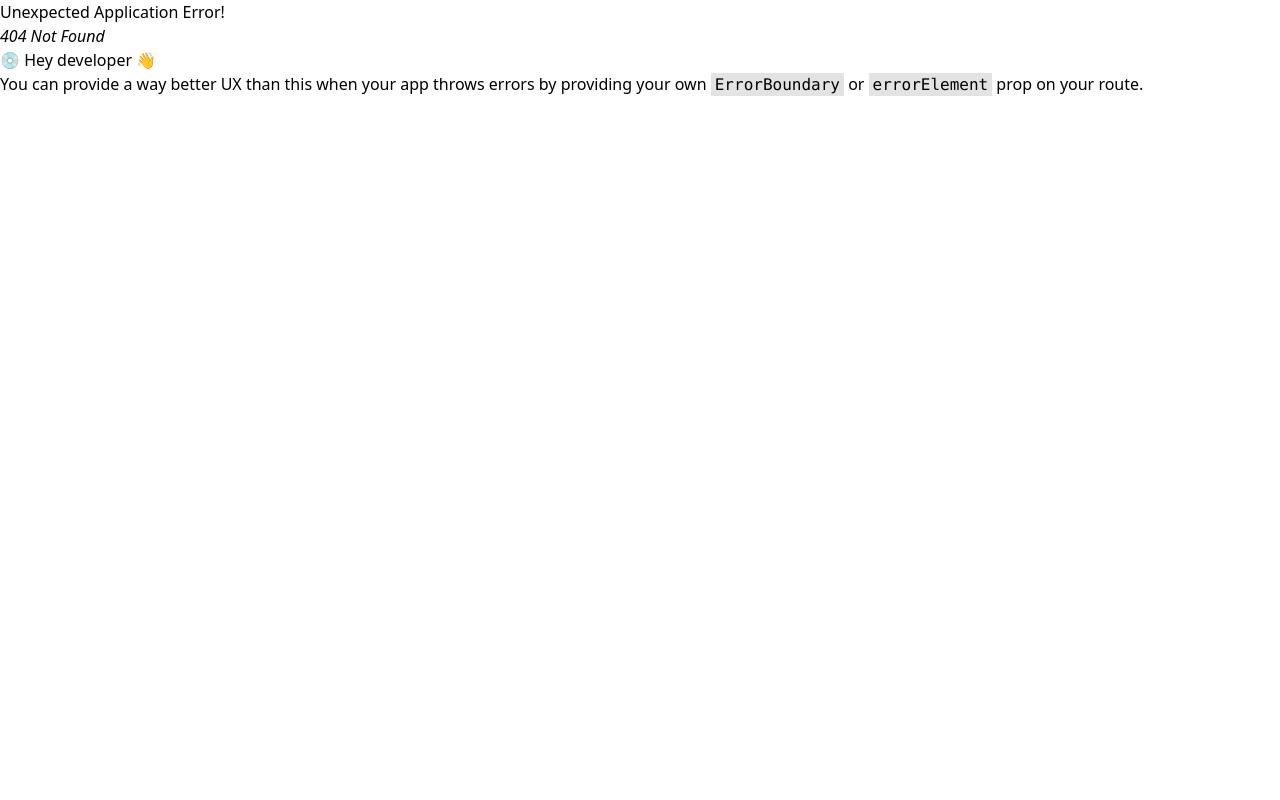
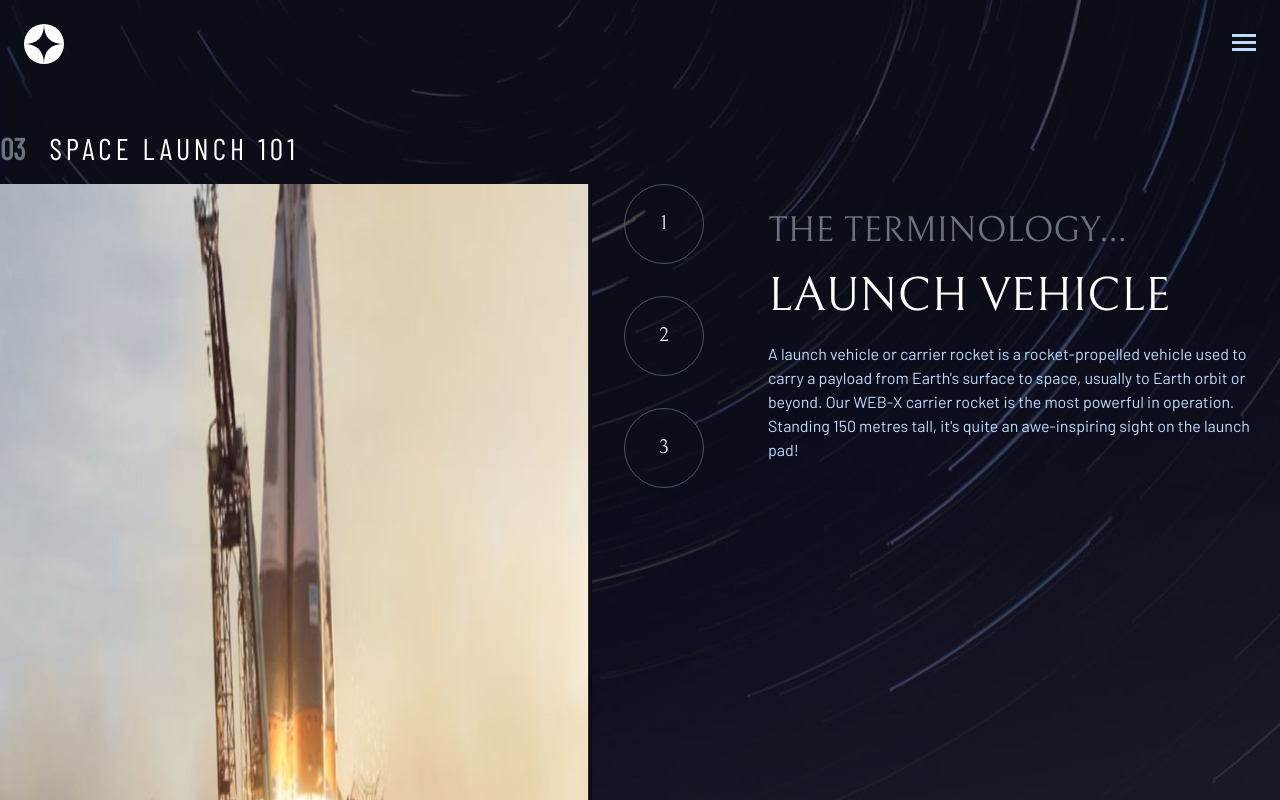
Before and after one commit to craffulz/space-figma-tailwind, a React (Vite) app in the folder space_web/: page /technology in a window 1280 px wide. Before the commit this address had no page. Shown: the top 800 px of the page. Built offline with nearby package versions, Linux system fonts and the light colour scheme.

Commit message:
Added tech page. Dynamics to add

```diff
--- a/space_web/src/components/Router.jsx
+++ b/space_web/src/components/Router.jsx
@@ -1,6 +1,7 @@
 import Home from "../pages/home";
 import Destination from "../pages/destination";
 import Crew from "../pages/crew";
+import Technology from "../pages/technology";
 
 import { createBrowserRouter } from "react-router-dom";
 
@@ -17,6 +18,10 @@ const router = createBrowserRouter([
     path: "/crew",
     element: <Crew />,
   },
+  {
+    path: "/technology",
+    element: <Technology />,
+  },
 ]);
 
 export default router;
--- /dev/null
+++ b/space_web/src/components/Vehicles.jsx
@@ -0,0 +1,124 @@
+import launch from "../assets/technology/image-launch-vehicle-landscape.jpg";
+import launchpor from "../assets/technology/image-launch-vehicle-portrait.jpg";
+import space from "../assets/technology/image-space-capsule-landscape.jpg";
+import spacepor from "../assets/technology/image-space-capsule-portrait.jpg";
+import spaceport from "../assets/technology/image-spaceport-landscape.jpg";
+import spaceportpor from "../assets/technology/image-spaceport-portrait.jpg";
+
+const Vehicles = () => {
+  const techs = [
+    {
+      name: "Launch vehicle",
+      images: {
+        portrait: launchpor,
+        landscape: launch,
+      },
+      description:
+        "A launch vehicle or carrier rocket is a rocket-propelled vehicle used to carry a payload from Earth's surface to space, usually to Earth orbit or beyond. Our WEB-X carrier rocket is the most powerful in operation. Standing 150 metres tall, it's quite an awe-inspiring sight on the launch pad!",
+    },
+    {
+      name: "Spaceport",
+      images: {
+        portrait: spacepor,
+        landscape: space,
+      },
+      description:
+        "A spaceport or cosmodrome is a site for launching (or receiving) spacecraft, by analogy to the seaport for ships or airport for aircraft. Based in the famous Cape Canaveral, our spaceport is ideally situated to take advantage of the Earth’s rotation for launch.",
+    },
+    {
+      name: "Space capsule",
+      images: {
+        portrait: spaceportpor,
+        landscape: spaceport,
+      },
+      description:
+        "A space capsule is an often-crewed spacecraft that uses a blunt-body reentry capsule to reenter the Earth's atmosphere without wings. Our capsule is where you'll spend your time during the flight. It includes a space gym, cinema, and plenty of other activities to keep you entertained.",
+    },
+  ];
+
+  const trying = techs[0];
+
+  return (
+    <div
+      id="main-content"
+      className="w-full flex flex-col gap-y-2 p-6 pb-[48px] md:p-10 lg:px-0 lg:py-[48px]"
+    >
+      <div id="content" className="flex flex-col gap-y-6">
+        <div
+          id="page-title"
+          className="flex flex-row gap-6 self-center items-center h-[19px] md:h-[24px] md:self-start "
+        >
+          <div
+            id="number"
+            className="font-BarlowCondensed font-bold text-gray-500 text-[16px] md:text-2xl lg:text-3xl"
+          >
+            03
+          </div>
+          <div
+            id="text"
+            className="font-BarlowCondensed tracking-[2px] md:font-BarlowCondensed md:tracking-[4px] md:text-2xl lg:text-3xl text-white"
+          >
+            SPACE LAUNCH 101
+          </div>
+        </div>
+        <div
+          id="content"
+          className="flex flex-col lg:flex-row gap-y-8 lg:gap-8 "
+        >
+          <div
+            id="image"
+            className=" flex flex-row pt-[64px] lg:py-0 w-[327px] h-[322px] md:w-[688px] md:h-[421px] lg:w-[608px] lg:h-[734px] "
+          >
+            <img src={launch} alt="" />
+          </div>
+          <div
+            id="pagination&explanation"
+            className="flex flex-col lg:flex-row lg:gap-[64px] lg:self-start gap-y-10 items-center"
+          >
+            <div
+              id="three-dots"
+              className="flex flex-row gap-4 items-center lg:flex-col lg:gap-y-8"
+            >
+              <div
+                id="dot"
+                className="flex w-[40px] h-[40px] md:w-[56px] md:h-[56px] lg:w-[80px] lg:h-[80px] rounded-full bg-transparent text-center text-white border border-gray-600 items-center justify-center font-Bellefair lg:text-xl"
+              >
+                1
+              </div>
+              <div
+                id="dot"
+                className="flex w-[40px] h-[40px] md:w-[56px] md:h-[56px] lg:w-[80px] lg:h-[80px] rounded-full bg-transparent text-center text-white border border-gray-600 items-center justify-center font-Bellefair lg:text-xl"
+              >
+                2
+              </div>
+              <div
+                id="dot"
+                className="flex w-[40px] h-[40px] md:w-[56px] md:h-[56px] lg:w-[80px] lg:h-[80px] rounded-full bg-transparent text-center text-white border border-gray-600 items-center justify-center font-Bellefair lg:text-xl"
+              >
+                3
+              </div>
+            </div>
+            <div id="expl3" className="flex flex-col gap-y-6">
+              <div id="rankName" className="flex flex-col gap-y-2 md:gap-y-6">
+                <div
+                  id="rank"
+                  className="h-[21px] text-center md:h-[28px] lg:h-[37px] font-Bellefair text-gray-500  md:text-4xl lg:text-4xl lg:self-start"
+                >THE TERMINOLOGY...</div>
+                <div
+                  id="name"
+                  className="h-[28px] text-center md:h-[46px] font-Bellefair text-white text-2xl md:text-5xl justify-center lg:self-start"
+                >{trying.name.toUpperCase()}</div>
+              </div>
+              <div
+                id="description"
+                className="font-BarlowRegular text-blue-200 text-center lg:text-start md:w-[512px] self-center"
+              >{trying.description}</div>
+            </div>
+          </div>
+        </div>
+      </div>
+    </div>
+  );
+};
+
+export default Vehicles;
--- a/space_web/src/pages/technology.jsx
+++ b/space_web/src/pages/technology.jsx
@@ -1,8 +1,12 @@
-
+import MobileNavbar from "../components/MobileNavbar"
+import Vehicles from "../components/Vehicles"
 
 const technology = () => {
   return (
-    <div>technology</div>
+    <div className="flex flex-col bg-technology bg-fixed bg-cover bg-center h-full">
+      <MobileNavbar/>
+      <Vehicles/>
+    </div>
   )
 }
 
--- a/space_web/tailwind.config.js
+++ b/space_web/tailwind.config.js
@@ -12,12 +12,19 @@ export default {
         BarlowCondensed: ["Barlow-Condensed", "sans-serif"],
       },
       backgroundImage: {
+        //backgrounds for home
         home: "url('./src/assets/home/background-home-desktop.jpg')",
+        //backgrounds for destination
         destination:
           "url('./src/assets/destination/background-destination-desktop.jpg')",
+        //backgrounds for crew
         crew: "url('./src/assets/crew/background-crew-desktop.jpg')",
         crew_tablet: "url('./src/assets/crew/background-crew-tablet.jpg')",
         crew_Mobile: "url('./src/assets/crew/background-crew-mobile.jpg')",
+        //backgrounds for technology
+        technology: "url('./src/assets/technology/background-technology-desktop.jpg')",
+        technology_tablet: "url('./src/assets/technology/background-technology-tablet.jpg')",
+        technology_mobile: "url('./src/assets/technology/background-technology-mobile.jpg')",
       },
     },
   },
```
